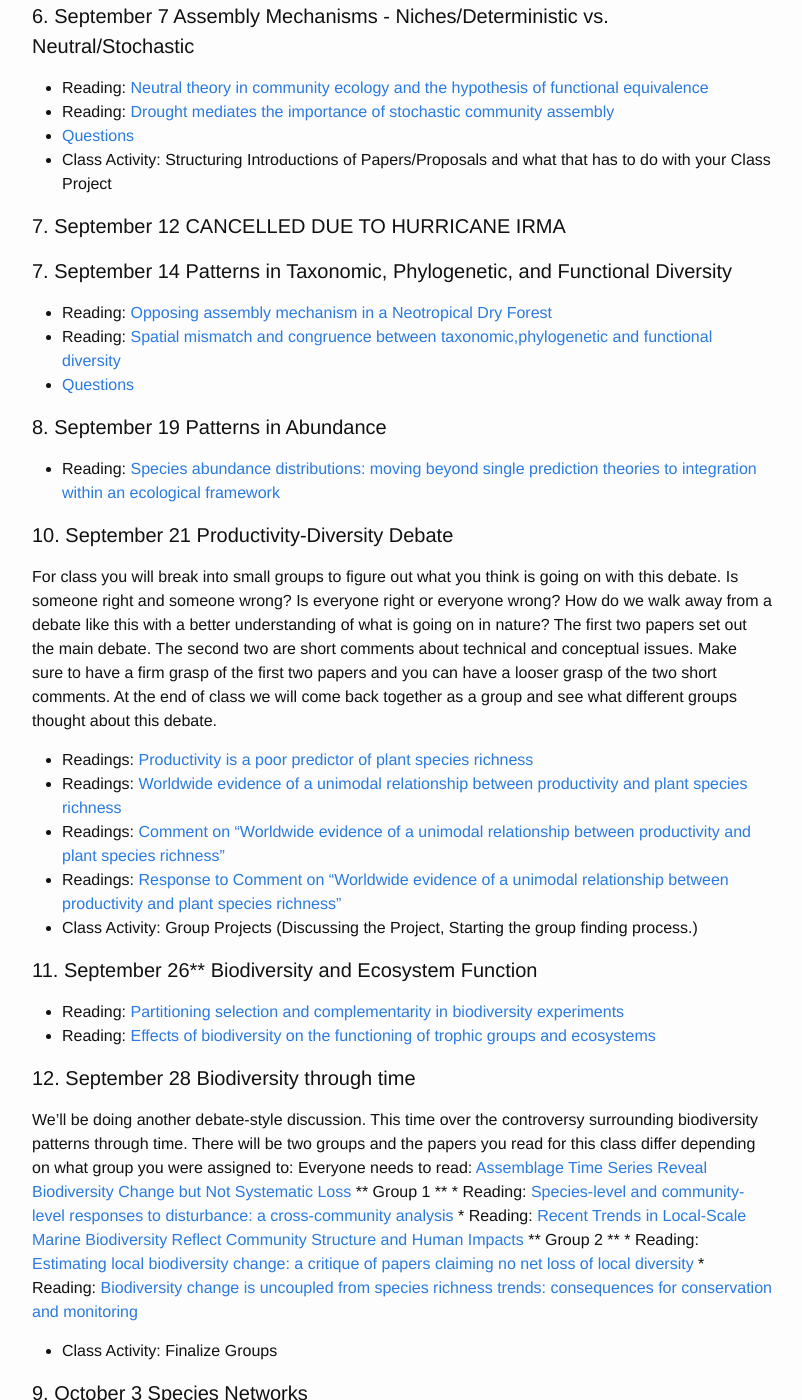
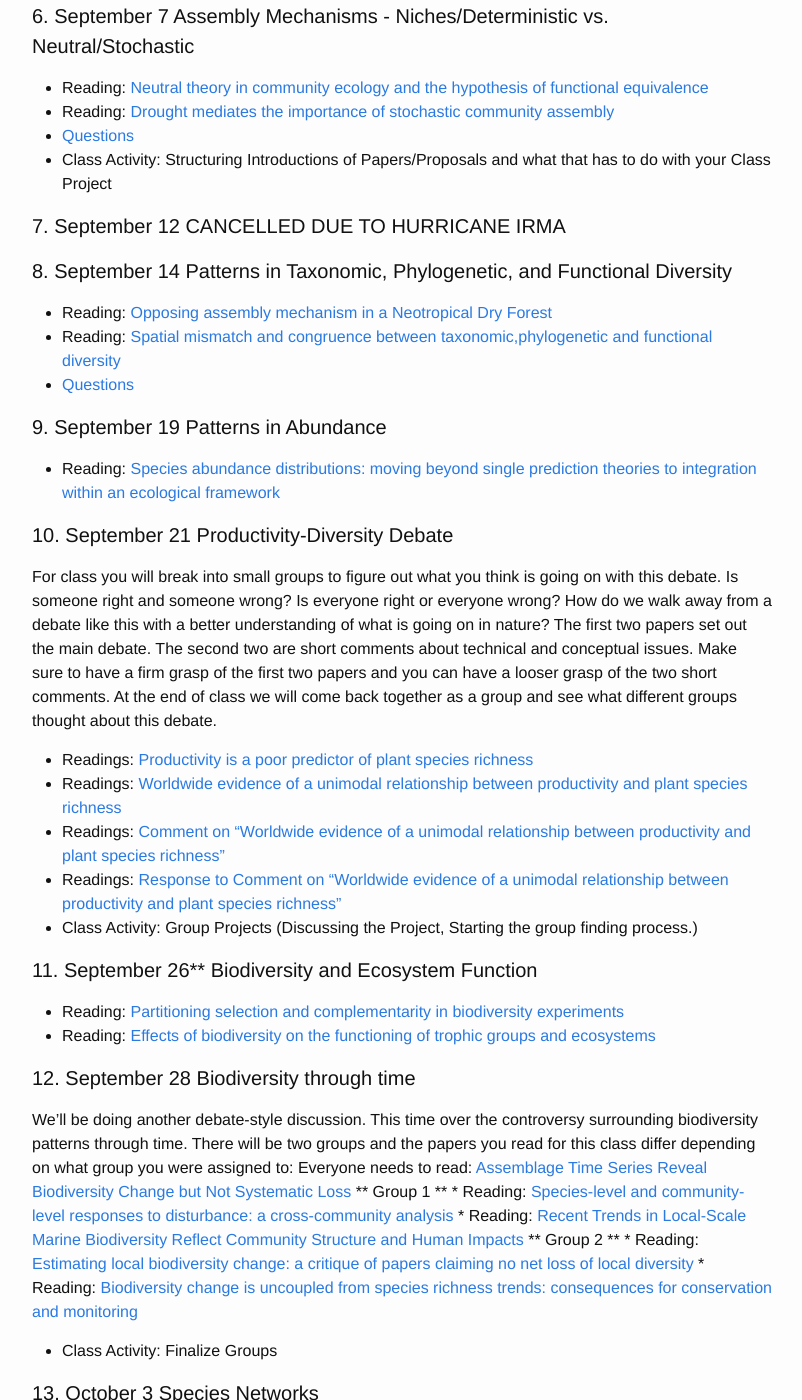
Before and after one commit to skmorgane/biodiversity-course, a Jekyll site: the page built from schedule.md, in a window 1280 px wide and 1400 px high, scrolled down 1317 px. Shown: the whole window, without its empty margins (238-1040 px from the left). Built offline with Jekyll 4.4.1, drawn with Linux system fonts in a browser that asks for light colours.

Commit message:
Update schedule.md

```diff
--- a/schedule.md
+++ b/schedule.md
@@ -50,12 +50,12 @@ I added a paper for Thursday but DON'T PANIC. This is just one of the papers fro
 
 #### 7. September 12 CANCELLED DUE TO HURRICANE IRMA
 
-#### 7. September 14 Patterns in Taxonomic, Phylogenetic, and Functional Diversity
+#### 8. September 14 Patterns in Taxonomic, Phylogenetic, and Functional Diversity
 * Reading: [Opposing assembly mechanism in a Neotropical Dry Forest](https://doi.org/10.1890/08-1025.1)
 * Reading: [Spatial mismatch and congruence between taxonomic,phylogenetic and functional diversity](https://doi.org/10.1111/j.1461-0248.2010.01493.x)
 * [Questions]({{ site.baseurl }}/questions/class7)
 
-#### 8. September 19 Patterns in Abundance
+#### 9. September 19 Patterns in Abundance
 * Reading: [Species abundance distributions: moving beyond single prediction theories to integration within an ecological framework](https://doi.org/10.1111/j.1461-0248.2007.01094.x)
 
 #### 10. September 21 Productivity-Diversity Debate
@@ -83,7 +83,7 @@ Everyone needs to read: [Assemblage Time Series Reveal Biodiversity Change but N
 
 * Class Activity: Finalize Groups
 
-#### 9. October 3  Species Networks
+#### 13. October 3  Species Networks
 * Readings: [Tolerance of pollination networks to species extinctions](https://doi.org/10.1098/rspb.2004.2909)
 * Readings: [Stability of Ecological Communities and the Architecture of Mutualistic and Trophic Networks](https://doi.org/10.1126/science.1188321)
 
```
